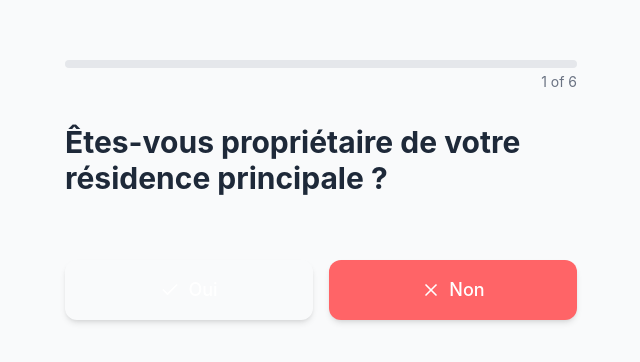
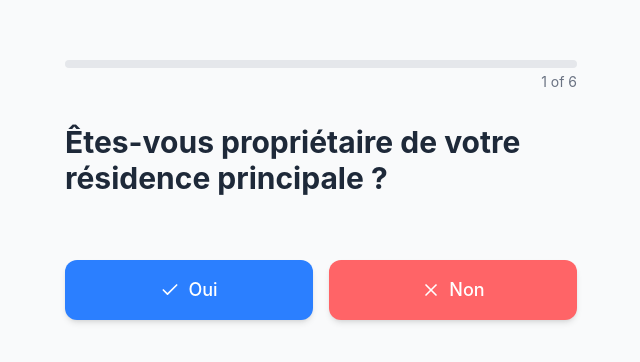
Before and after one commit to khalidbouychou/Tawfir-ai-MVP, a React (Vite) app in the folder front/: page / in a window 1280 px wide. Shown: the part 158-520 px from the top of the page, without its empty margins (319-959 px from the left). Built offline with nearby package versions, Linux system fonts and the light colour scheme.

Commit message:
add colors

```diff
--- a/front/src/components/Quests.jsx
+++ b/front/src/components/Quests.jsx
@@ -95,7 +95,7 @@ export default function TypeformBinaryQuestionnaire() {
               <div className="flex space-x-4 mb-8">
                 <button
                   onClick={() => handleAnswer(true)}
-                  className="flex-1 bg-bleu-500 text-white py-4 px-6 rounded-xl hover:bg-bleu-600 transition-all duration-300 flex items-center justify-center shadow-md"
+                  className="flex-1 bg-blue-500 text-white py-4 px-6 rounded-xl hover:bg-blue-600 transition-all duration-300 flex items-center justify-center shadow-md"
                   aria-label="Yes"
                 >
                   <Check className="mr-2" size={20} />
```
